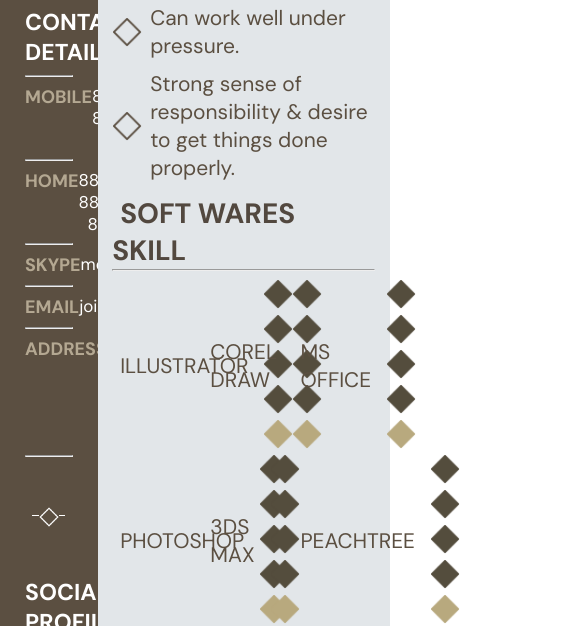
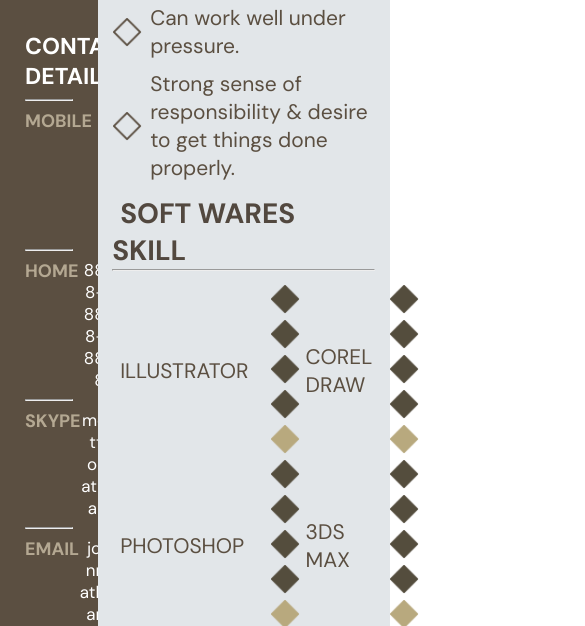
Before and after one commit to ThanhHai05-hub/CV_Frontend_programing, a website: page index.html in a window 390 px wide. Shown: the part 1101-1727 px from the top of the page, 585 px wide, since content can reach past the window. Drawn offline with Linux system fonts and the light colour scheme; a web font is replaced by a local one.

Commit message:
responsive_version_1

```diff
--- a/index.html
+++ b/index.html
@@ -303,7 +303,7 @@
                                 </div>
                             </div>
                         </div>
-                        <div class="sub-item-right">
+                        <div class="sub-item-right" id = "sub-item-right-03">
                             <div class = "sub-sub-item">
                                 <span>MS OFFICE</span>
                                 <div class = "sub-img">
--- a/style.css
+++ b/style.css
@@ -44,7 +44,7 @@
 .section_one .container .inner-tag {
     background-color: var(--color-background-left);
     width: fit-content;
-    padding: 30px 25px;
+    padding: 2% 2%;
     margin-left: 20%;
     position: absolute;
     top: 0;
@@ -141,7 +141,7 @@
 }
 
 .section_two .inner-left .image img{
-    width: 250px;
+    width: 75%;
     border-radius: 50%;
     position: sticky;
     object-fit: cover;
@@ -174,7 +174,7 @@
 .item-left .item-sub-right{
     color: white;
     font-size: 17px;
-    max-width: 200px;
+    max-width: 65%;
     text-align: right;
 }
 .under-item{
@@ -209,7 +209,7 @@
     color: var(--color_text_mini);
     font-size: 18px;
     font-weight: bold;
-    margin-left: 20px;
+    margin-left: 7%;
 }
 /* inner-left*/
 
@@ -297,6 +297,7 @@
 .inner-right .inner-wrap .inner-item .sub-item{
     display: flex;
     justify-content: space-between;
+    margin-top: 5%;
 }
 .inner-right .inner-wrap .inner-item .sub-text{
     display: flex;
@@ -331,7 +332,7 @@
 
 }
 .inner-right .inner-wrap .inner-item .inner-hobbies .item-hobbies img{
-    width: 65px;
+    width: 65%;
 }
 .inner-right .inner-wrap .inner-item .inner-hobbies .item-hobbies p{
     color: var(--color-background-left);
@@ -375,3 +376,37 @@
 
 
 }
+@media (max-width: 1440px) {
+    .inner-right .inner-wrap .inner-item .sub-sub-item{
+        display: flex;
+        align-items: center;
+        width: 106%;
+
+    }
+
+
+
+}
+@media (max-width: 1024px) {
+
+    .inner-right .inner-wrap .inner-item .sub-item{
+        display: grid;
+        justify-content: space-between;
+        grid-template-columns: auto auto;
+    }
+    .inner-right .inner-wrap .inner-item .sub-item-right{
+        width: 95.5%;
+
+    }
+    #sub-item-right-03{
+        margin-top: 7%;
+    }
+    .item-left .item-sub-right{
+        color: white;
+        font-size: 17px;
+        max-width: 55%;
+        text-align: right;
+        overflow-wrap: break-word;
+    }
+
+}
```
